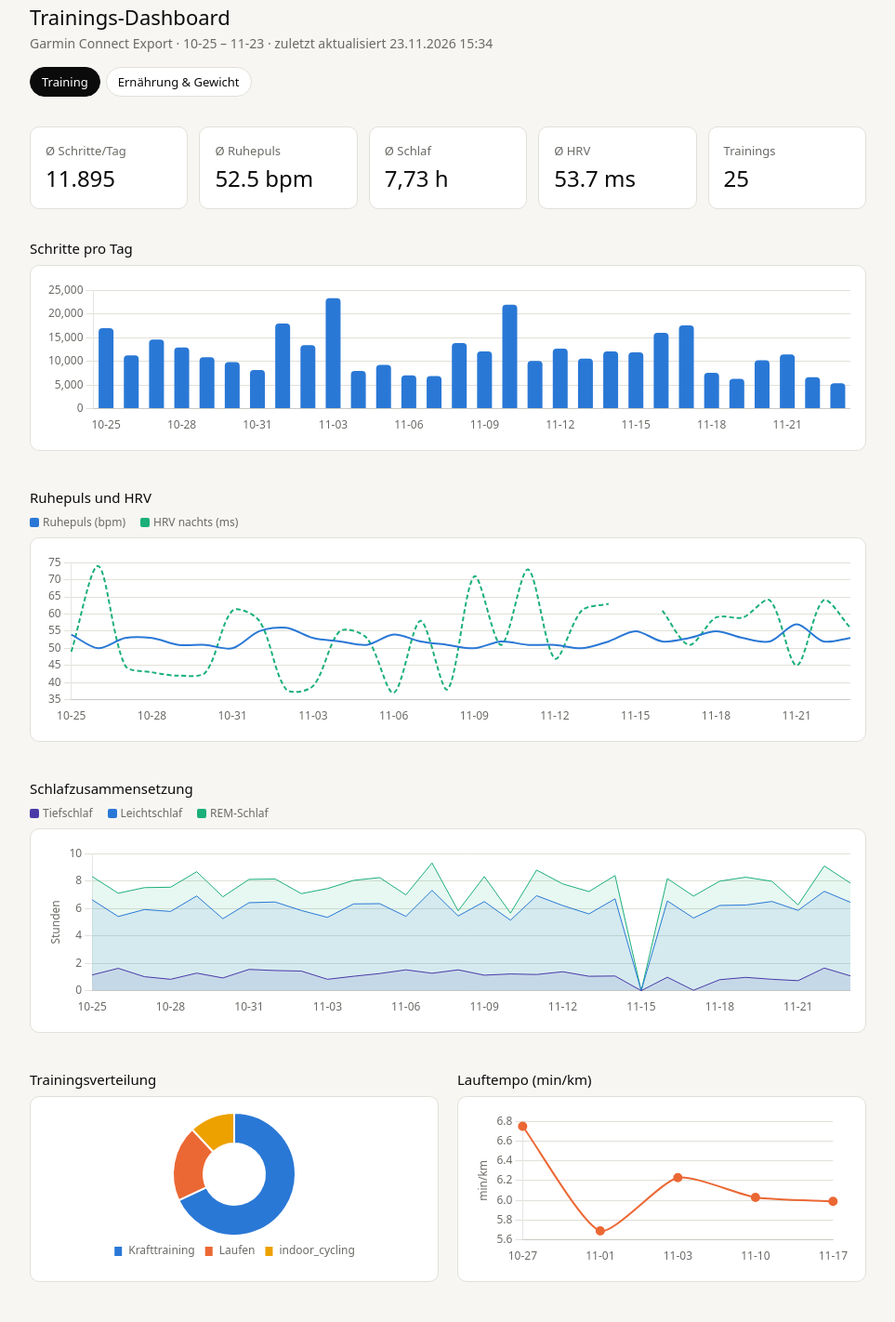
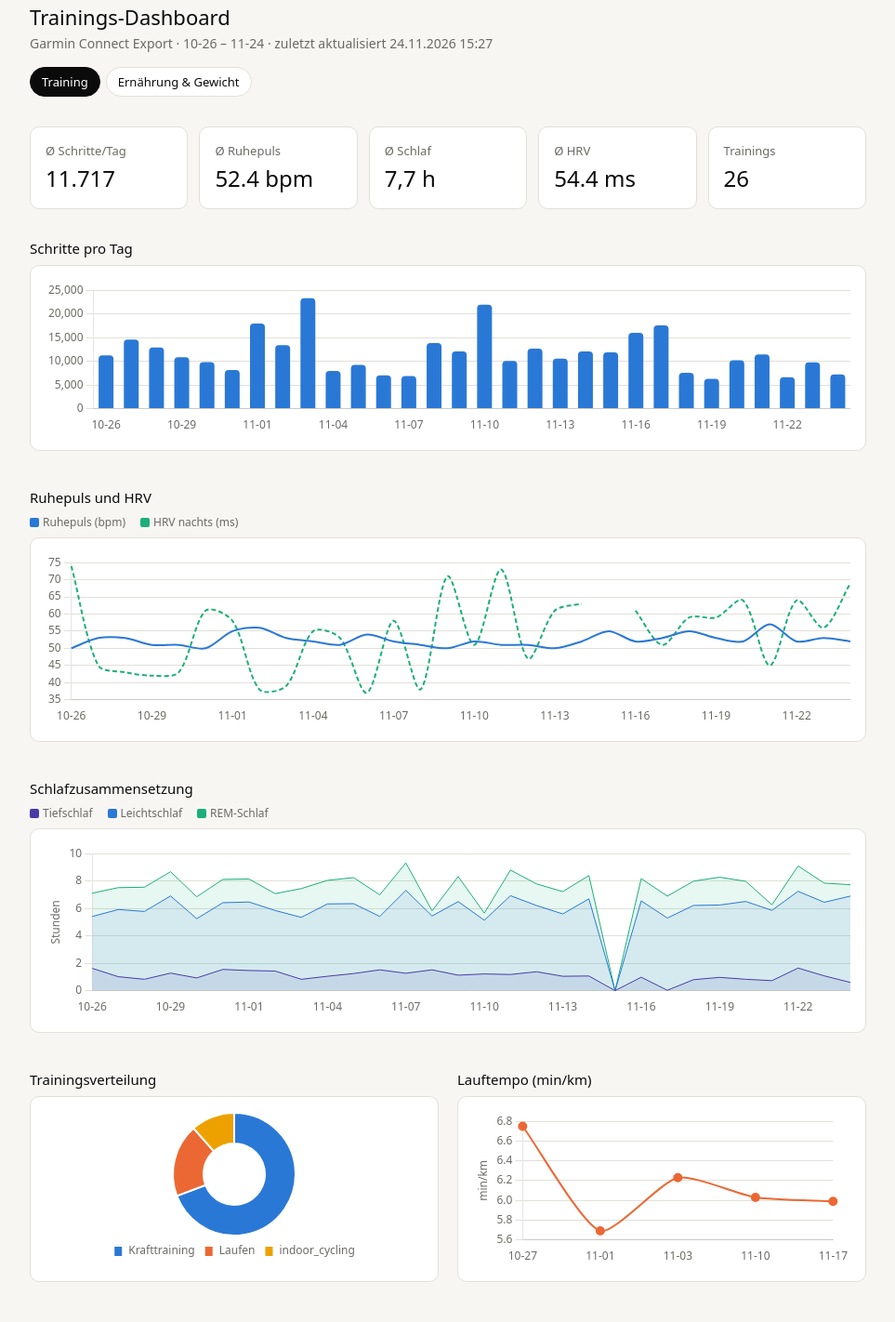
Before and after one commit to Muckdes/Garmin, a plain HTML site: page docs/index.html in a window 1280 px wide. Shown: the part 29-1451 px from the top of the page at 93% size, without its empty margins (158-1121 px from the left). Drawn offline with nearby package versions, Linux system fonts and the light colour scheme.

Commit message:
Dashboard automatisch aktualisiert

```diff
--- a/data/garmin_kalorien.csv
+++ b/data/garmin_kalorien.csv
@@ -33,3 +33,4 @@ datum,gesamt_kcal,aktiv_kcal,grundumsatz_kcal
 2026-11-20,2663,649,2014
 2026-11-21,2731,717,2014
 2026-11-22,3064,1050,2014
+2026-11-23,2589,575,2014
--- a/docs/index.html
+++ b/docs/index.html
@@ -42,15 +42,15 @@
 <body>
 <div class="wrap">
   <h1>Trainings-Dashboard</h1>
-  <p class="sub">Garmin Connect Export &middot; 10-25 – 11-23 &middot; zuletzt aktualisiert 23.11.2026 15:34</p>
+  <p class="sub">Garmin Connect Export &middot; 10-26 – 11-24 &middot; zuletzt aktualisiert 24.11.2026 15:27</p>
   <nav class="nav"><a class="active" href="index.html">Training</a><a href="ernaehrung.html">Ernährung &amp; Gewicht</a></nav>
 
   <div class="kpis">
-    <div class="kpi"><p>Ø Schritte/Tag</p><p>11.895</p></div>
-    <div class="kpi"><p>Ø Ruhepuls</p><p>52.5 bpm</p></div>
-    <div class="kpi"><p>Ø Schlaf</p><p>7,73 h</p></div>
-    <div class="kpi"><p>Ø HRV</p><p>53.7 ms</p></div>
-    <div class="kpi"><p>Trainings</p><p>25</p></div>
+    <div class="kpi"><p>Ø Schritte/Tag</p><p>11.717</p></div>
+    <div class="kpi"><p>Ø Ruhepuls</p><p>52.4 bpm</p></div>
+    <div class="kpi"><p>Ø Schlaf</p><p>7,7 h</p></div>
+    <div class="kpi"><p>Ø HRV</p><p>54.4 ms</p></div>
+    <div class="kpi"><p>Trainings</p><p>26</p></div>
   </div>
 
   <h2>Schritte pro Tag</h2>
@@ -87,15 +87,15 @@
 
 <script src="https://cdn.jsdelivr.net/npm/chart.js@4.4.1/dist/chart.umd.min.js"></script>
 <script>
-const dates = ["10-25", "10-26", "10-27", "10-28", "10-29", "10-30", "10-31", "11-01", "11-02", "11-03", "11-04", "11-05", "11-06", "11-07", "11-08", "11-09", "11-10", "11-11", "11-12", "11-13", "11-14", "11-15", "11-16", "11-17", "11-18", "11-19", "11-20", "11-21", "11-22", "11-23"];
-const steps = [16975, 11255, 14607, 12942, 10868, 9827, 8167, 17960, 13416, 23319, 7975, 9228, 7037, 6901, 13876, 12091, 21946, 10070, 12680, 10585, 12064, 11902, 16009, 17603, 7579, 6305, 10220, 11435, 6624, 5374];
-const rhr = [54, 50, 53, 53, 51, 51, 50, 55, 56, 53, 52, 51, 54, 52, 51, 50, 52, 51, 51, 50, 52, 55, 52, 53, 55, 53, 52, 57, 52, 53];
-const hrv = [49.0, 74.0, 45.0, 43.0, 42.0, 43.0, 61.0, 58.0, 38.0, 39.0, 55.0, 53.0, 37.0, 58.0, 38.0, 71.0, 51.0, 73.0, 47.0, 61.0, 63.0, null, 61.0, 51.0, 59.0, 59.0, 64.0, 45.0, 64.0, 56.0];
-const deep = [1.15, 1.63, 1.02, 0.83, 1.28, 0.93, 1.55, 1.47, 1.43, 0.83, 1.05, 1.25, 1.52, 1.27, 1.52, 1.13, 1.22, 1.18, 1.38, 1.05, 1.07, 0.0, 0.98, 0.03, 0.8, 0.97, 0.83, 0.73, 1.65, 1.08];
-const light = [5.48, 3.78, 4.9, 4.95, 5.63, 4.32, 4.87, 5.0, 4.42, 4.52, 5.28, 5.1, 3.9, 6.05, 3.93, 5.37, 3.92, 5.75, 4.83, 4.55, 5.63, 0.0, 5.57, 5.27, 5.42, 5.28, 5.68, 5.13, 5.6, 5.37];
-const rem = [1.7, 1.7, 1.6, 1.77, 1.77, 1.6, 1.7, 1.68, 1.23, 2.1, 1.72, 1.9, 1.57, 2.0, 0.38, 1.83, 0.52, 1.87, 1.58, 1.63, 1.7, 0.0, 1.63, 1.6, 1.77, 2.03, 1.47, 0.4, 1.85, 1.4];
+const dates = ["10-26", "10-27", "10-28", "10-29", "10-30", "10-31", "11-01", "11-02", "11-03", "11-04", "11-05", "11-06", "11-07", "11-08", "11-09", "11-10", "11-11", "11-12", "11-13", "11-14", "11-15", "11-16", "11-17", "11-18", "11-19", "11-20", "11-21", "11-22", "11-23", "11-24"];
+const steps = [11255, 14607, 12942, 10868, 9827, 8167, 17960, 13416, 23319, 7975, 9228, 7037, 6901, 13876, 12091, 21946, 10070, 12680, 10585, 12064, 11902, 16009, 17603, 7579, 6305, 10220, 11435, 6624, 9784, 7222];
+const rhr = [50, 53, 53, 51, 51, 50, 55, 56, 53, 52, 51, 54, 52, 51, 50, 52, 51, 51, 50, 52, 55, 52, 53, 55, 53, 52, 57, 52, 53, 52];
+const hrv = [74.0, 45.0, 43.0, 42.0, 43.0, 61.0, 58.0, 38.0, 39.0, 55.0, 53.0, 37.0, 58.0, 38.0, 71.0, 51.0, 73.0, 47.0, 61.0, 63.0, null, 61.0, 51.0, 59.0, 59.0, 64.0, 45.0, 64.0, 56.0, 69.0];
+const deep = [1.63, 1.02, 0.83, 1.28, 0.93, 1.55, 1.47, 1.43, 0.83, 1.05, 1.25, 1.52, 1.27, 1.52, 1.13, 1.22, 1.18, 1.38, 1.05, 1.07, 0.0, 0.98, 0.03, 0.8, 0.97, 0.83, 0.73, 1.65, 1.08, 0.6];
+const light = [3.78, 4.9, 4.95, 5.63, 4.32, 4.87, 5.0, 4.42, 4.52, 5.28, 5.1, 3.9, 6.05, 3.93, 5.37, 3.92, 5.75, 4.83, 4.55, 5.63, 0.0, 5.57, 5.27, 5.42, 5.28, 5.68, 5.13, 5.6, 5.37, 6.3];
+const rem = [1.7, 1.6, 1.77, 1.77, 1.6, 1.7, 1.68, 1.23, 2.1, 1.72, 1.9, 1.57, 2.0, 0.38, 1.83, 0.52, 1.87, 1.58, 1.63, 1.7, 0.0, 1.63, 1.6, 1.77, 2.03, 1.47, 0.4, 1.85, 1.4, 0.83];
 const typeLabels = ["Krafttraining", "Laufen", "indoor_cycling"];
-const typeCounts = [17, 5, 3];
+const typeCounts = [18, 5, 3];
 const typeColors = ["#2a78d6", "#eb6834", "#eda100"];
 const runDates = ["10-27", "11-01", "11-03", "11-10", "11-17"];
 const pace = [6.75, 5.69, 6.23, 6.03, 5.99];
```
